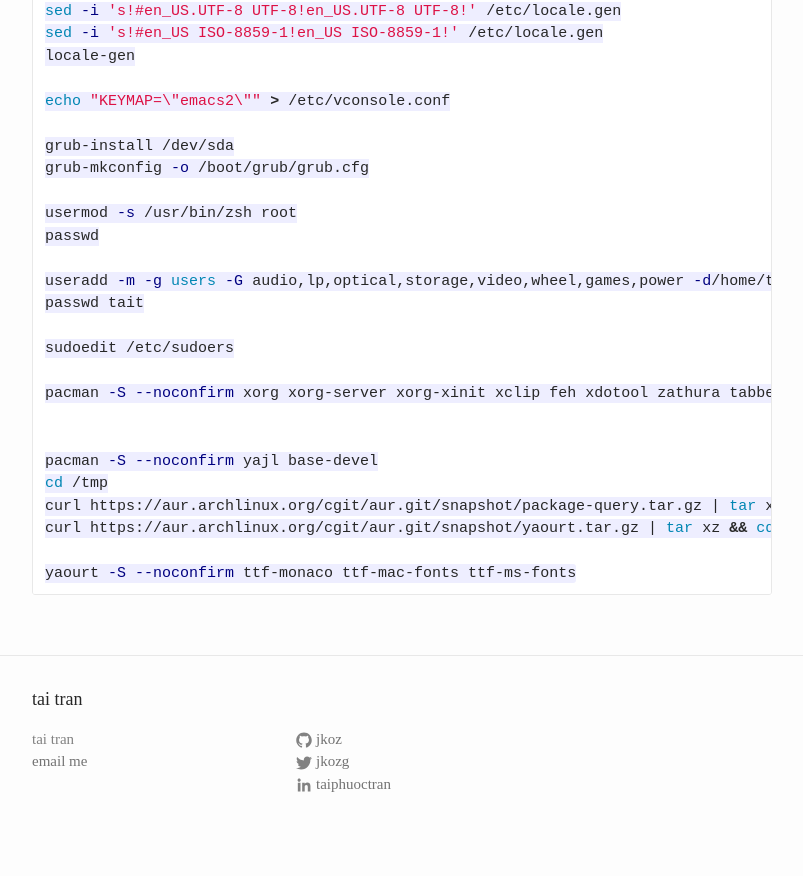
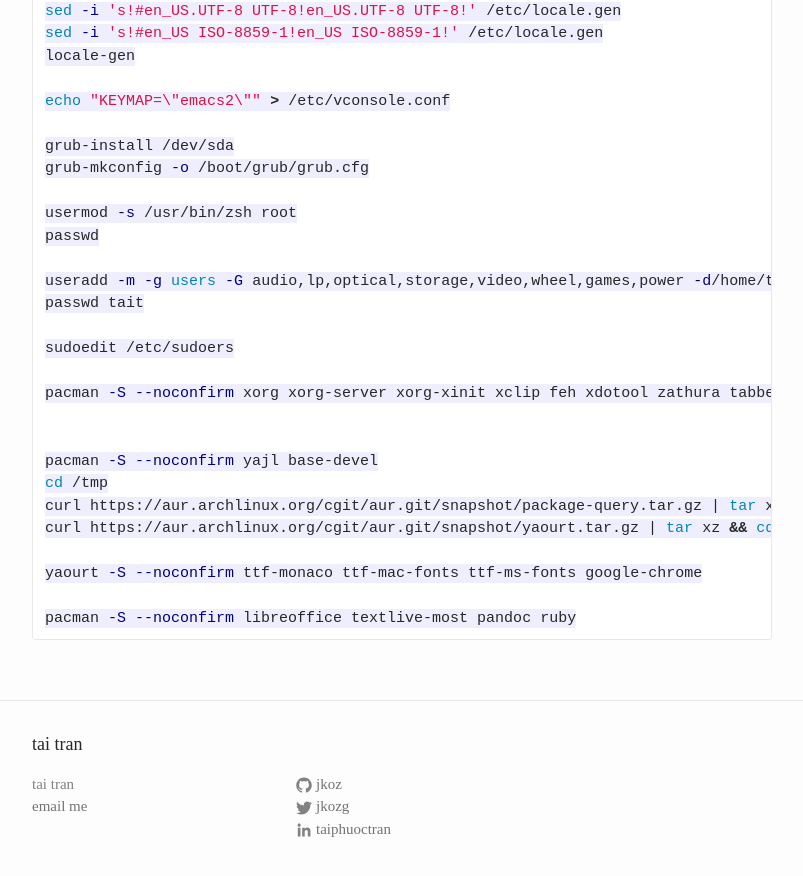
Before and after one commit to jkoz/jkoz.github.io, a Jekyll site: the page built from _posts/2016-11-11-quick-install-arch-commands.md, in a window 1280 px wide and 900 px high, scrolled down 606 px. Shown: the top 876 px of the window, without its empty margins (238-1041 px from the left). Built offline with Jekyll 4.4.1, drawn with Linux system fonts in a browser that asks for light colours; some web fonts are replaced; before the commit the page ends 1461 px from its top, so only the background shows below that.

Commit message:
update with google browser and text processing

````diff
--- a/_posts/2016-11-11-quick-install-arch-commands.md
+++ b/_posts/2016-11-11-quick-install-arch-commands.md
@@ -48,5 +48,7 @@
 curl https://aur.archlinux.org/cgit/aur.git/snapshot/package-query.tar.gz | tar xz && cd package-query && makepkg && sudo pacman -U package-query*xz
 curl https://aur.archlinux.org/cgit/aur.git/snapshot/yaourt.tar.gz | tar xz && cd yaourt && makepkg && sudo pacman -U yaourt*any.pkg.tar.xz
 
-yaourt -S --noconfirm ttf-monaco ttf-mac-fonts ttf-ms-fonts
+yaourt -S --noconfirm ttf-monaco ttf-mac-fonts ttf-ms-fonts google-chrome
+
+pacman -S --noconfirm libreoffice textlive-most pandoc ruby
 ```
````
